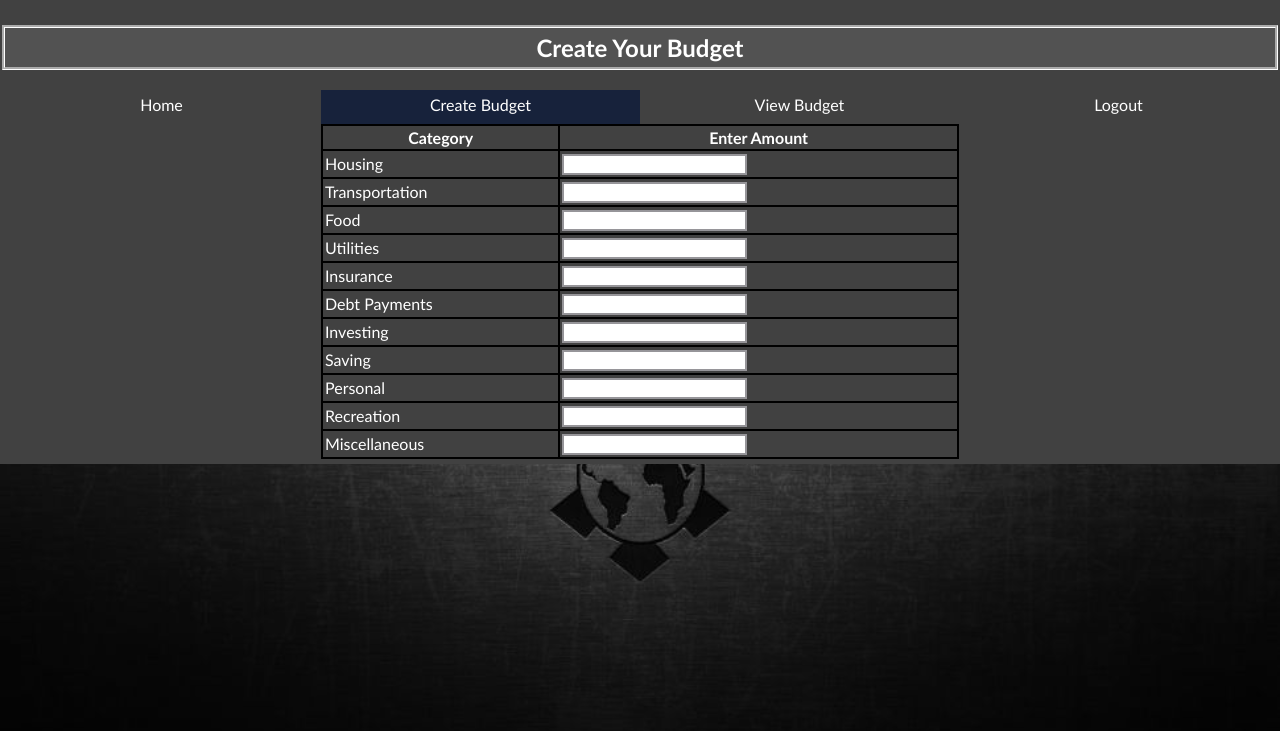
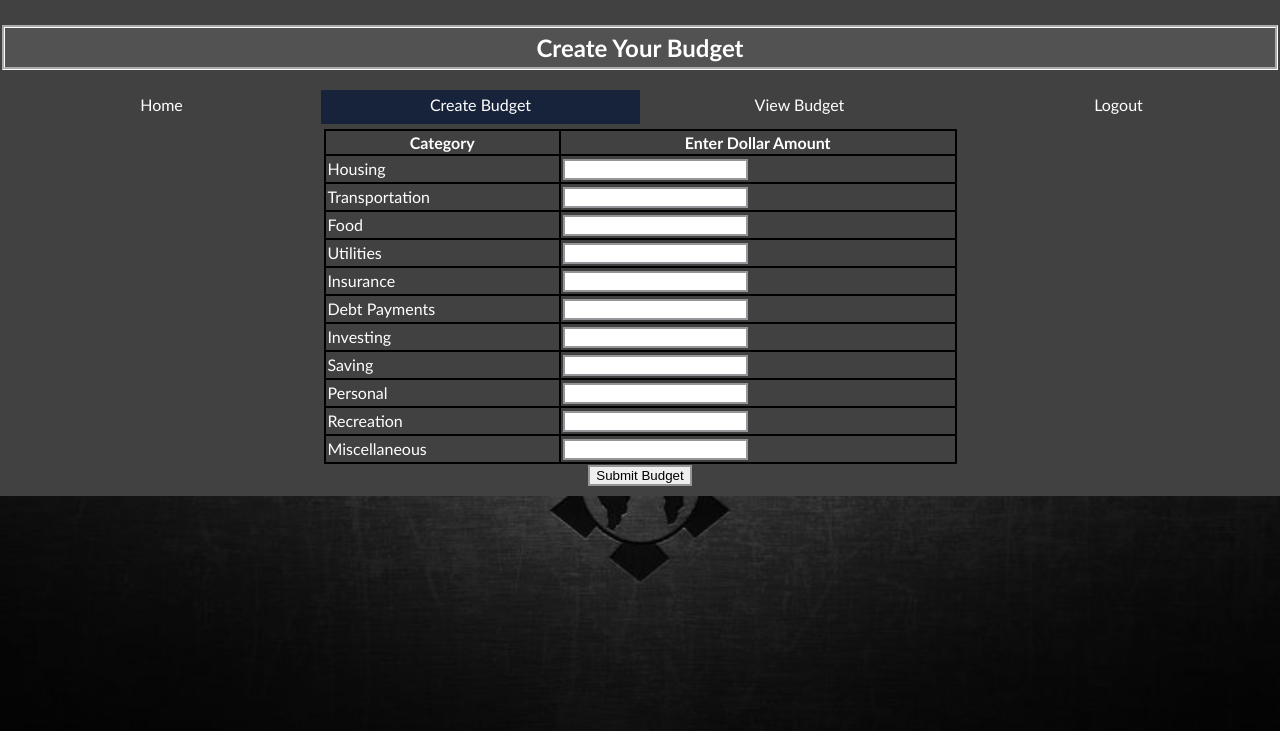
Before and after one commit to crichardson5/cs364Website, a PHP site: page /createBudget.html in a window 1280 px wide. Shown: the top 731 px of the page. Run offline with PHP 8.4, Linux system fonts and the light colour scheme.

Commit message:
fixed createBudget and some other stuff

```diff
--- a/createBudget.html
+++ b/createBudget.html
@@ -13,10 +13,11 @@
 			<a href="viewBudget.html">View Budget</a>
 			<a href="logout.php">Logout</a>
 		</div>
+<form id="createBudgetForm" class="form-vertical" method="post">
     <table>
       <tr>
 	<th>Category</th>
-        <th>Enter Amount</th>
+        <th>Enter Dollar Amount</th>
       </tr>
       <tr>
         <td>Housing</td>
@@ -63,5 +64,9 @@
 	<td><input type="text"></td>
       </tr>
     </table>
+<div class="submitbutton" align="center">
+   <input type="submit" name="submit" value="Submit Budget">
+</div>
+</form>
   </body>
 </html>
--- a/loginPage364.php
+++ b/loginPage364.php
@@ -1,4 +1,4 @@
-﻿<?php
+<?php
 include('login.php'); // Includes Login Script
 if(isset($_SESSION['login_user'])){
 header("location: index.html"); // Redirecting To Index Page
@@ -23,6 +23,7 @@ header("location: index.html"); // Redirecting To Index Page
     <p><span class= "userInfo">Password</span></p>
     <input type="password" id="password" name="password" placeholder="Enter Password">
     <input type="submit" name="submit" value="Login">
+    <? php echo $errorMessage; ?>
        </form>
     </div>
   </div>
```
Also changed, not shown: login.php (added, +10 -0 lines).
